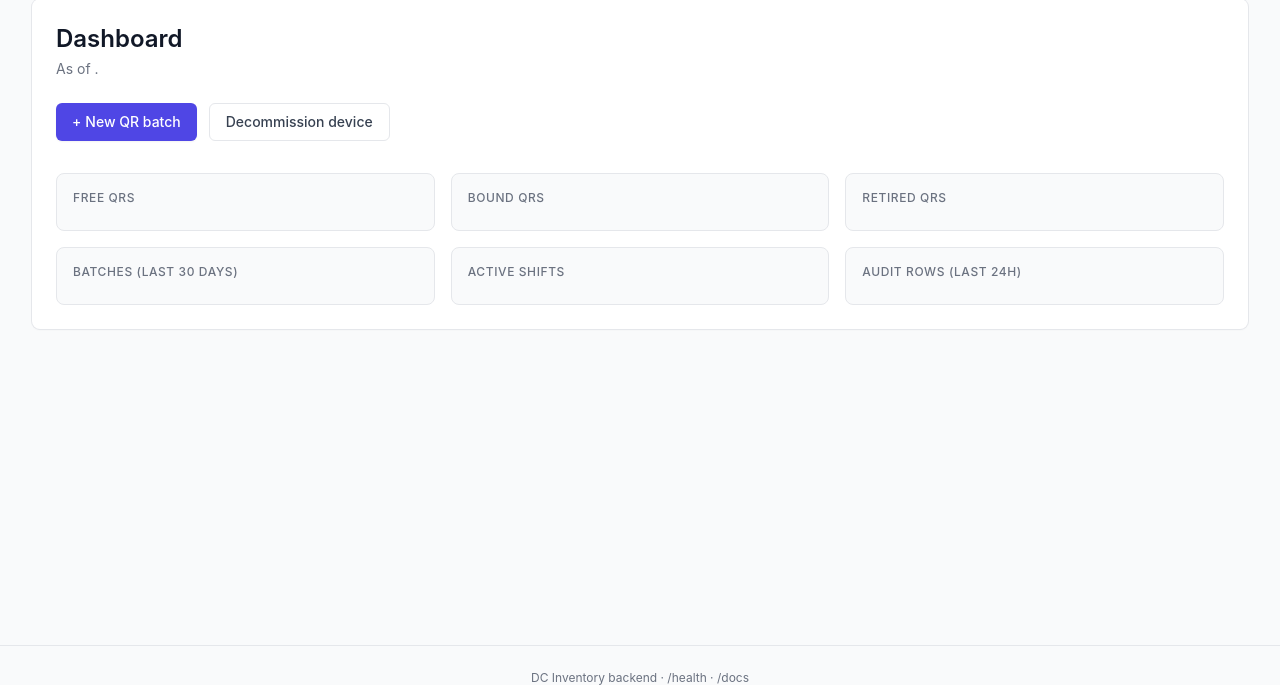
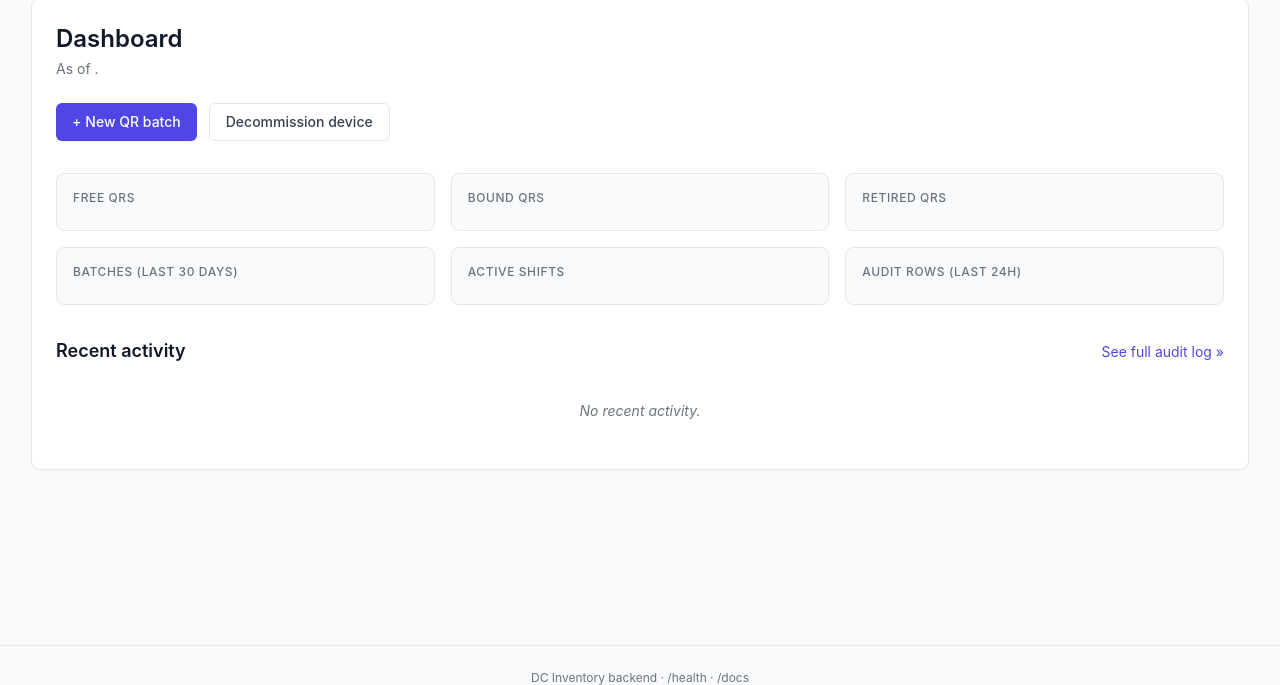
Before and after one commit to Temirlaaan/Datacenter-Inventory-System, a Python web app: template backend/app/web/templates/dashboard.html in a window 1280 px wide. Shown: the part 90-775 px from the top of the page. Run offline with Jinja, Linux system fonts and the light colour scheme; the template is opened without the code that fills it, so the values that code supplies are empty; some libraries are stand-ins or nearby versions.

Commit message:
feat(sprint-10 task 1): dashboard activity feed
Below the existing counter card grid on /web/, render the last 20
audit_log rows newest-first. Same data source as /web/audit/ — the
handler calls AuditLogRepository.query directly (decision I, no HTTP
self-call) alongside DashboardRepository.snapshot. Two SQL round-trips
total per dashboard load.

Each row shows timestamp, user, operation (monospace), entity, result
badge, and a Details link to /web/audit/{id}. Header carries a "See
full audit log »" link to /web/audit/. The feed is NOT audited
(operational read — mirrors /web/audit/ GET per Sprint 7 decision 8).

No real-time / streaming / polling: page refresh is the refresh model
(decision D). Admins can already filter the full audit log via
/web/audit/ if they want a richer cut.

Test updates: existing dashboard test gets a fake AuditLogRepository
stub returning [] (asserts the "No recent activity" empty-state copy
renders). 1 new test exercises the populated-feed branch — two seeded
audit rows render with their operation/entity strings, link to their
detail pages, and the conflict result badge text appears.

Unit suite: 622 → 623.

Co-Authored-By: Claude Opus 4.7 <noreply@anthropic.com>

```diff
--- a/backend/app/web/templates/dashboard.html
+++ b/backend/app/web/templates/dashboard.html
@@ -1,5 +1,16 @@
 {% extends "_base.html" %}
 {% block title %}Dashboard &middot; DC Inventory admin{% endblock %}
+
+{% macro result_badge(result) -%}
+{% if result == "success" %}
+<span class="inline-flex items-center px-2 py-0.5 rounded-full text-xs font-medium bg-emerald-100 text-emerald-800">success</span>
+{% elif result == "failure" %}
+<span class="inline-flex items-center px-2 py-0.5 rounded-full text-xs font-medium bg-rose-100 text-rose-800">failure</span>
+{% elif result == "conflict" %}
+<span class="inline-flex items-center px-2 py-0.5 rounded-full text-xs font-medium bg-amber-100 text-amber-800">conflict</span>
+{% endif %}
+{%- endmacro %}
+
 {% block content %}
 <section class="bg-white rounded-lg shadow-sm ring-1 ring-gray-200 p-6">
     <div class="flex items-baseline justify-between flex-wrap gap-2 mb-6">
@@ -33,5 +44,40 @@
         </div>
         {% endfor %}
     </div>
+
+    <div class="mt-8 flex items-baseline justify-between flex-wrap gap-2 mb-3">
+        <h2 class="text-lg font-semibold text-gray-900">Recent activity</h2>
+        <a class="text-sm text-indigo-600 hover:text-indigo-500" href="/web/audit/">See full audit log &raquo;</a>
+    </div>
+    {% if activity_rows %}
+    <div class="overflow-x-auto -mx-6 sm:mx-0">
+        <table class="min-w-full divide-y divide-gray-200">
+            <thead class="bg-gray-50">
+                <tr>
+                    <th class="px-3 py-2 text-left text-xs font-medium uppercase tracking-wider text-gray-500">When</th>
+                    <th class="px-3 py-2 text-left text-xs font-medium uppercase tracking-wider text-gray-500">User</th>
+                    <th class="px-3 py-2 text-left text-xs font-medium uppercase tracking-wider text-gray-500">Operation</th>
+                    <th class="px-3 py-2 text-left text-xs font-medium uppercase tracking-wider text-gray-500">Entity</th>
+                    <th class="px-3 py-2 text-left text-xs font-medium uppercase tracking-wider text-gray-500">Result</th>
+                    <th class="px-3 py-2"></th>
+                </tr>
+            </thead>
+            <tbody class="divide-y divide-gray-100 bg-white">
+                {% for r in activity_rows %}
+                <tr class="hover:bg-gray-50">
+                    <td class="px-3 py-3 text-sm text-gray-900 whitespace-nowrap">{{ r.timestamp.strftime("%Y-%m-%d %H:%M:%S UTC") }}</td>
+                    <td class="px-3 py-3 text-sm text-gray-900">{{ r.user_email }}</td>
+                    <td class="px-3 py-3 text-sm"><code class="font-mono text-gray-900">{{ r.operation }}</code></td>
+                    <td class="px-3 py-3 text-sm text-gray-500">{{ r.entity_type }} / <code class="font-mono text-gray-900">{{ r.entity_id }}</code></td>
+                    <td class="px-3 py-3 text-sm">{{ result_badge(r.result.value) }}</td>
+                    <td class="px-3 py-3 text-sm"><a class="text-indigo-600 hover:text-indigo-500" href="/web/audit/{{ r.id }}">Details</a></td>
+                </tr>
+                {% endfor %}
+            </tbody>
+        </table>
+    </div>
+    {% else %}
+    <p class="text-sm italic text-gray-500 py-6 text-center">No recent activity.</p>
+    {% endif %}
 </section>
 {% endblock %}
```
Also changed, not shown: backend/app/web/router.py (+17 -4 lines), backend/tests/unit/web/test_router.py (+113 -0 lines).
